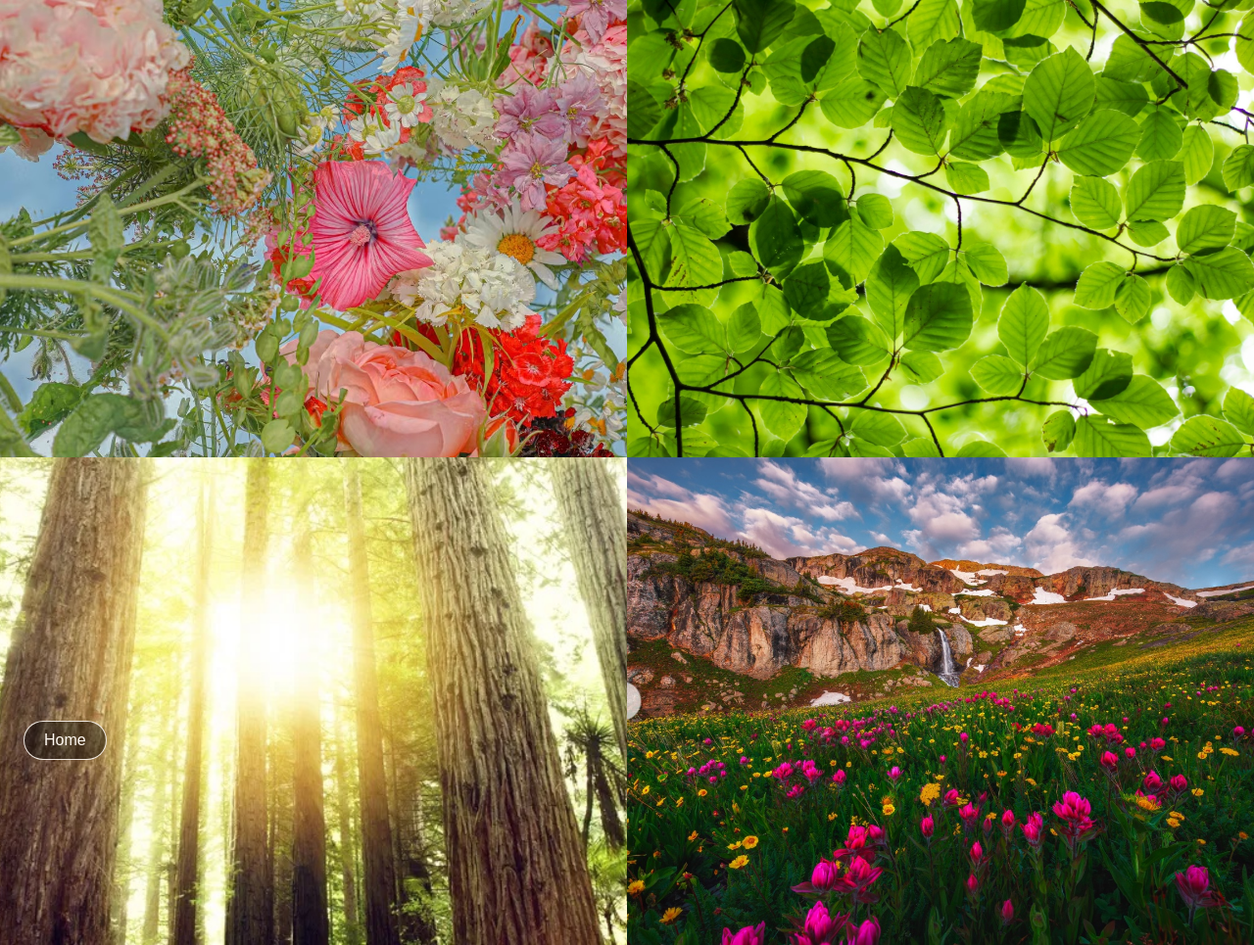
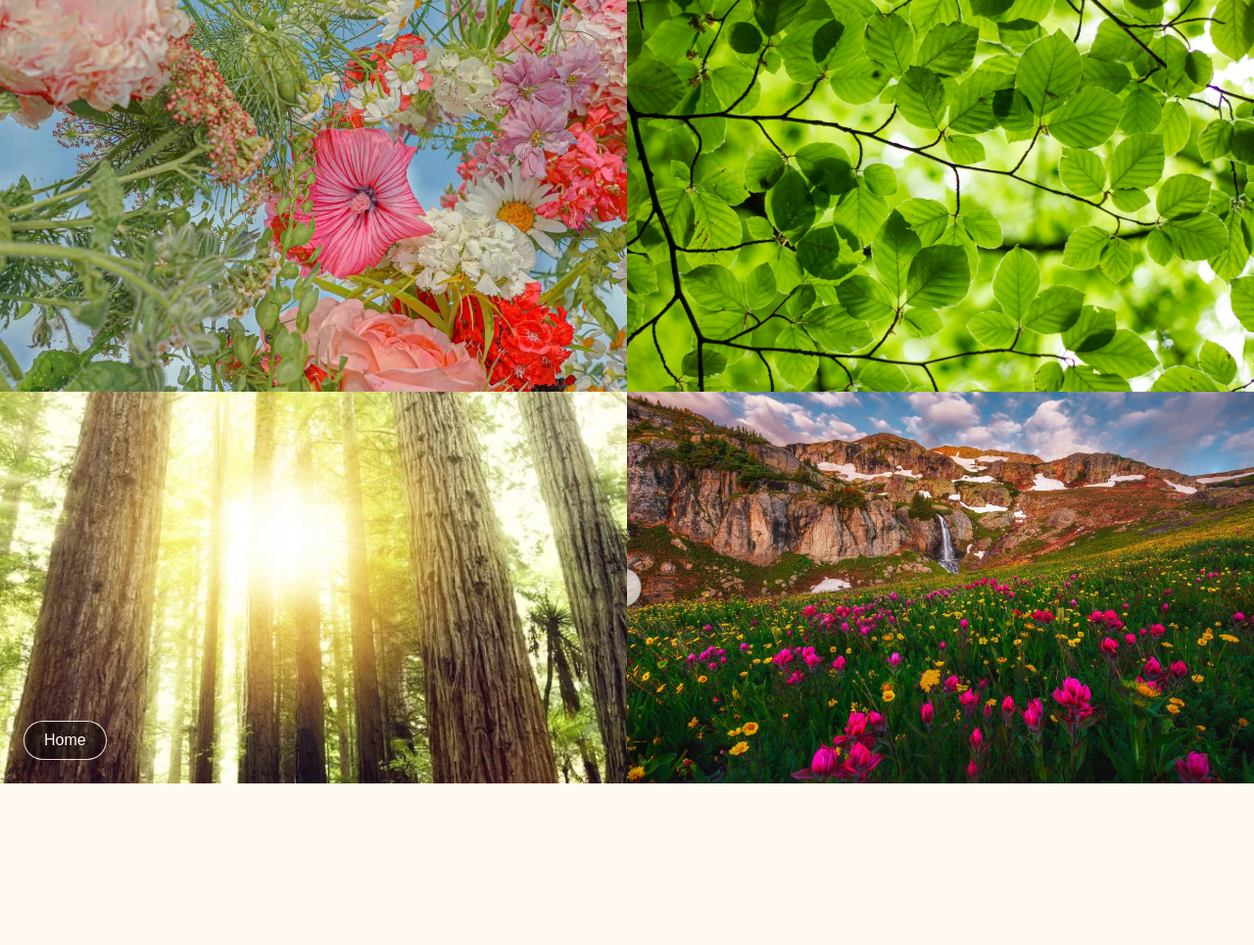
Before and after one commit to Fangj599/project5, a plain HTML site: page page3.html in a window 1280 px wide. Shown: the whole page at 98% size. After the commit the page ends 800 px from the top, so only its background shows below. Drawn offline with Linux system fonts and the light colour scheme.

Commit message:
Refactor gallery layout to use flexbox

```diff
--- a/page3.html
+++ b/page3.html
@@ -16,21 +16,20 @@ body {
   background: #fff9f2;
 }
 
-.gallery {
+main {
   width: 100%;
   height: 100vh;
-  display: grid;
-  grid-template-columns: 1fr 1fr;
-  grid-template-rows: 1fr 1fr;
+  display: flex;
+  flex-wrap: wrap;
 }
 
-.gallery img {
-  width: 100%;
-  height: 100%;
+img {
+  width: 50%;
+  height: 50%;
   object-fit: cover;
 }
 
-.home-link {
+a {
   position: fixed;
   left: 24px;
   bottom: 24px;
@@ -47,14 +46,14 @@ body {
 
 <body>
 
-<main class="gallery">
+<main>
   <img src="bloomingflowers.jpg" alt="">
   <img src="freshgreenleaves.jpg" alt="">
   <img src="brightsunlight.jpg" alt="">
   <img src="colorfulnature.jpg" alt="">
 </main>
 
-<a class="home-link" href="index.html">Home</a>
+<a href="index.html">Home</a>
 
 </body>
 </html>
```
